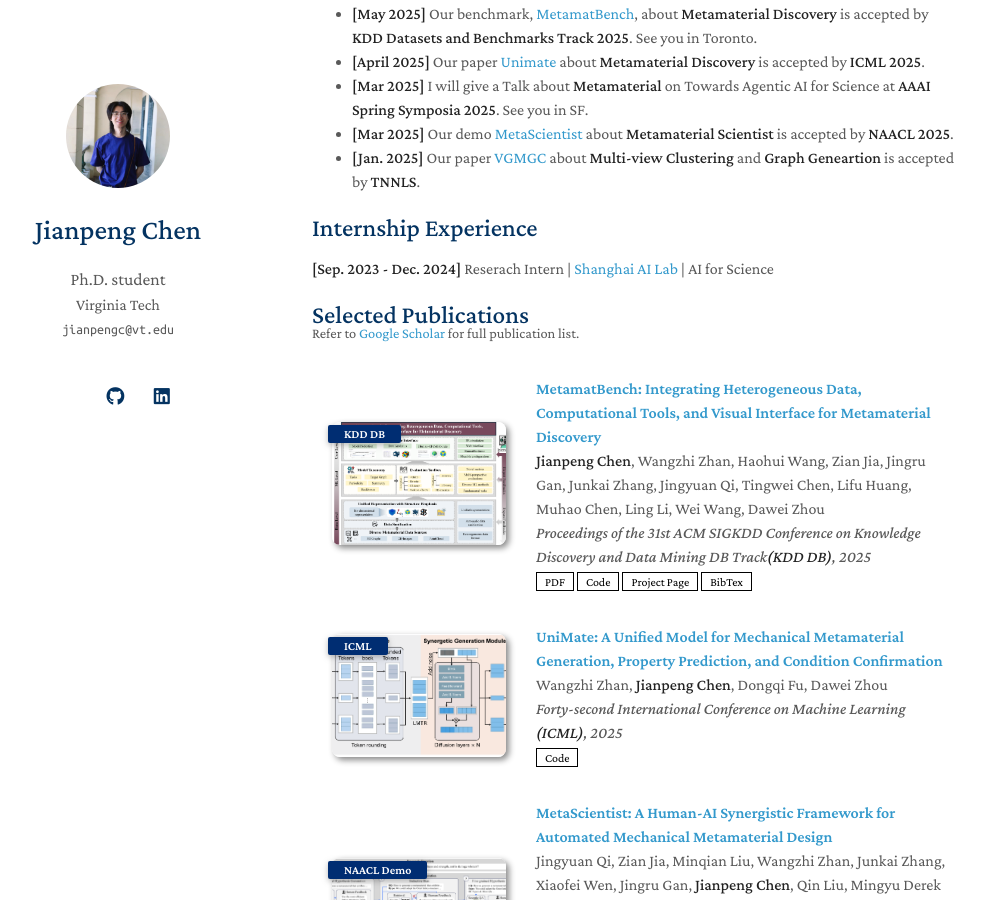
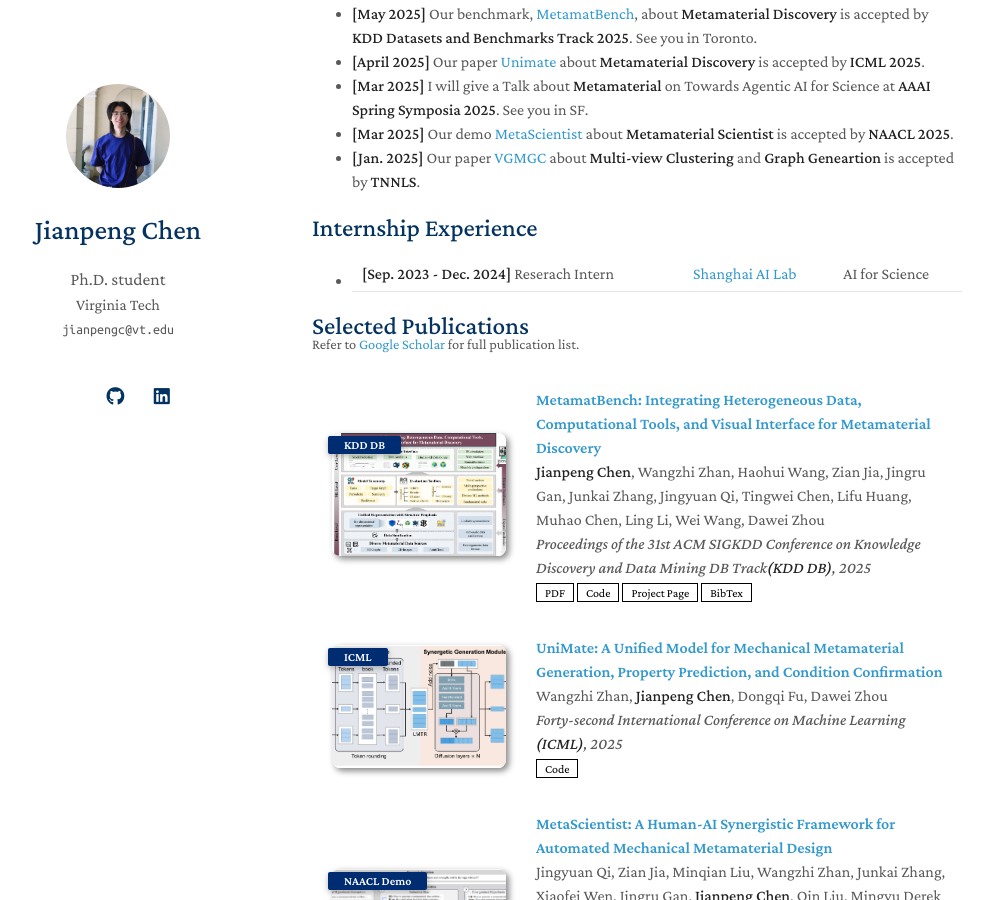
Before and after one commit to cjpcool/cjpcool.github.io, a Jekyll site: the page built from index.md, in a window 1280 px wide and 900 px high, scrolled down 824 px. Shown: the whole window, without its empty margins (158-1151 px from the left). Built offline with Jekyll 4.4.1, drawn with Linux system fonts in a browser that asks for light colours; a style sheet for code colours, icons or effects is not loaded; our own code applies the rules of GitHub Pages for plain Markdown files.

```diff
--- a/index.md
+++ b/index.md
@@ -27,7 +27,7 @@ My research generally lies in **data mining** and **machine learning**, with a p
 - **[Jan. 2025]** Our paper [VGMGC](https://ieeexplore.ieee.org/document/10833915) about **Multi-view Clustering** and **Graph Geneartion** is accepted by **TNNLS**.
 
 ## Internship Experience
-**[Sep. 2023 - Dec. 2024]** Reserach Intern | [Shanghai AI Lab](https://www.shlab.org.cn/) | AI for Science
+- **[Sep. 2023 - Dec. 2024]** Reserach Intern | [Shanghai AI Lab](https://www.shlab.org.cn/) | AI for Science
 
 
 {% include_relative _includes/publications.md %}
```
